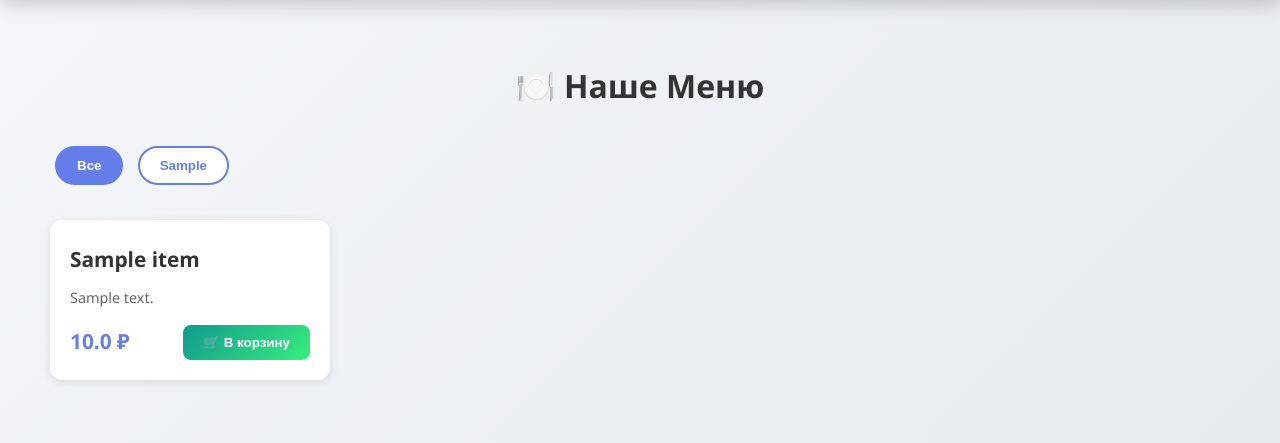
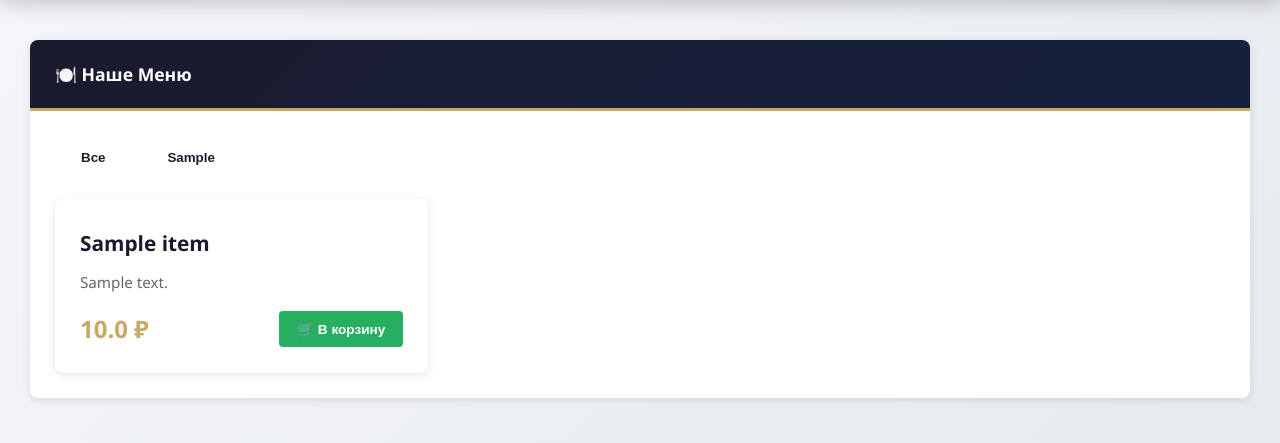
Before and after one commit to Maga-nan/cafe_manager, a Flask app: page /client in a window 1280 px wide. Shown: the part 70-513 px from the top of the page. Run offline with Flask 3, Linux system fonts and the light colour scheme; tables that the repository leaves empty hold one stand-in row (values such as "Sample post").

Commit message:
Update client_home.html

```diff
--- a/templates/client_home.html
+++ b/templates/client_home.html
@@ -2,48 +2,55 @@
 {% block title %}Меню - Кафе Менеджер{% endblock %}
 {% block content %}
 <div class="client-home">
-    <h1>🍽️ Наше Меню</h1>
-
+    <div class="card mb-20">
+        <div class="card-header">
+            🍽️ Наше Меню
+        </div>
+        <div class="card-body">
             <!-- Фильтр по категориям -->
-    <div class="category-filter" style="margin-bottom: 30px;">
-        <button class="filter-btn active" data-category="all">Все</button>
+            <div class="category-filter mb-20" style="display: flex; gap: 10px; flex-wrap: wrap;">
+                <button class="btn btn-secondary filter-btn active" data-category="all">Все</button>
                 {% for cat in categories %}
-        <button class="filter-btn" data-category="{{ cat[0] }}">{{ cat[0] }}</button>
+                <button class="btn btn-secondary filter-btn" data-category="{{ cat[0] }}">{{ cat[0] }}</button>
                 {% endfor %}
             </div>
 
             <!-- Сетка меню -->
-    <div class="menu-grid" style="display: grid; grid-template-columns: repeat(auto-fill, minmax(280px, 1fr)); gap: 20px;">
+            <div class="menu-grid">
                 {% for item in menu_items %}
-        <div class="menu-item" data-category="{{ item.category }}" style="background: white; border-radius: 12px; padding: 20px; box-shadow: 0 2px 10px rgba(0,0,0,0.1);">
-            <h3 style="margin: 0 0 10px 0; color: #333;">{{ item.name }}</h3>
-            <p style="color: #666; font-size: 0.9rem; margin-bottom: 15px;">{{ item.description or 'Без описания' }}</p>
+                <div class="menu-item" data-category="{{ item.category }}">
+                    <h3>{{ item.name }}</h3>
+                    <p style="color: #666; margin-bottom: 15px; font-size: 0.95rem;">{{ item.description or 'Без описания' }}</p>
                     <div style="display: flex; justify-content: space-between; align-items: center;">
-                <span style="font-size: 1.3rem; font-weight: 700; color: #667eea;">{{ item.price }} ₽</span>
-                <button class="add-to-cart" data-id="{{ item.id }}" data-name="{{ item.name }}" data-price="{{ item.price }}"
-                        style="background: linear-gradient(135deg, #11998e 0%, #38ef7d 100%); color: white; border: none; padding: 10px 20px; border-radius: 8px; cursor: pointer; font-weight: 600;">
+                        <span class="price">{{ item.price }} ₽</span>
+                        <button class="btn btn-success btn-sm add-to-cart"
+                                data-id="{{ item.id }}"
+                                data-name="{{ item.name }}"
+                                data-price="{{ item.price }}">
                             🛒 В корзину
                         </button>
                     </div>
                 </div>
                 {% endfor %}
             </div>
+        </div>
+    </div>
 
     <!-- Корзина -->
-    <div id="cart-panel" style="position: fixed; bottom: 20px; right: 20px; background: white; padding: 20px; border-radius: 12px; box-shadow: 0 4px 20px rgba(0,0,0,0.2); display: none; min-width: 300px;">
-        <h3 style="margin: 0 0 15px 0;">🛒 Корзина</h3>
-        <div id="cart-items"></div>
-        <div style="border-top: 2px solid #eee; margin-top: 15px; padding-top: 15px;">
-            <div style="display: flex; justify-content: space-between; font-weight: 700; font-size: 1.2rem;">
+    <div id="cart-panel" style="position: fixed; bottom: 30px; right: 30px; background: white; padding: 25px; border-radius: 8px; box-shadow: 0 10px 40px rgba(0,0,0,0.2); display: none; min-width: 350px; border-top: 4px solid var(--accent-gold);">
+        <h3 style="margin: 0 0 20px 0; color: var(--primary-dark);">🛒 Корзина</h3>
+        <div id="cart-items" style="max-height: 250px; overflow-y: auto;"></div>
+        <div style="border-top: 2px solid #eee; margin-top: 20px; padding-top: 20px;">
+            <div style="display: flex; justify-content: space-between; font-weight: 700; font-size: 1.3rem; color: var(--primary-dark);">
                 <span>Итого:</span>
                 <span id="cart-total">0 ₽</span>
             </div>
             <input type="number" id="table-number" placeholder="№ столика (необязательно)"
-                   style="width: 100%; padding: 10px; margin-top: 15px; border: 2px solid #ddd; border-radius: 8px;">
-            <button onclick="submitOrder()" style="width: 100%; background: linear-gradient(135deg, #667eea 0%, #764ba2 100%); color: white; border: none; padding: 15px; border-radius: 8px; margin-top: 15px; cursor: pointer; font-weight: 700; font-size: 1rem;">
+                   style="width: 100%; padding: 12px; margin-top: 15px; border: 2px solid #e0e0e0; border-radius: 4px; font-size: 1rem;">
+            <button onclick="submitOrder()" class="btn btn-primary" style="width: 100%; margin-top: 15px;">
                 ✅ Оформить заказ
             </button>
-            <button onclick="closeCart()" style="width: 100%; background: #f5f5f5; color: #666; border: none; padding: 10px; border-radius: 8px; margin-top: 10px; cursor: pointer;">
+            <button onclick="closeCart()" class="btn btn-secondary" style="width: 100%; margin-top: 10px;">
                 Закрыть
             </button>
         </div>
@@ -67,7 +74,12 @@ document.querySelectorAll('.add-to-cart').forEach(btn => {
         }
 
         updateCart();
-        alert(`${name} добавлен в корзину!`);
+
+        // Анимация кнопки
+        this.textContent = '✓ Добавлено';
+        setTimeout(() => {
+            this.textContent = '🛒 В корзину';
+        }, 1000);
     });
 });
 
@@ -77,7 +89,7 @@ function updateCart() {
     const cartPanel = document.getElementById('cart-panel');
 
     if (cart.length === 0) {
-        cartItems.innerHTML = '<p style="color: #999;">Корзина пуста</p>';
+        cartItems.innerHTML = '<p style="color: #999; text-align: center; padding: 20px;">Корзина пуста</p>';
         cartTotal.textContent = '0 ₽';
         cartPanel.style.display = 'none';
         return;
@@ -89,12 +101,12 @@ function updateCart() {
     cart.forEach((item, index) => {
         total += item.price * item.quantity;
         html += `
-            <div style="display: flex; justify-content: space-between; align-items: center; padding: 10px 0; border-bottom: 1px solid #eee;">
+            <div style="display: flex; justify-content: space-between; align-items: center; padding: 12px 0; border-bottom: 1px solid #eee;">
                 <div>
-                    <div style="font-weight: 600;">${item.name}</div>
-                    <div style="color: #999; font-size: 0.9rem;">${item.quantity} x ${item.price} ₽</div>
+                    <div style="font-weight: 600; color: var(--primary-dark);">${item.name}</div>
+                    <div style="color: #999; font-size: 0.9rem;">${item.quantity} × ${item.price} ₽</div>
                 </div>
-                <button onclick="removeFromCart(${index})" style="background: #ff4444; color: white; border: none; padding: 5px 10px; border-radius: 5px; cursor: pointer;">✕</button>
+                <button onclick="removeFromCart(${index})" style="background: var(--danger); color: white; border: none; padding: 6px 12px; border-radius: 4px; cursor: pointer; font-size: 0.85rem;">✕</button>
             </div>
         `;
     });
@@ -135,7 +147,6 @@ function submitOrder() {
     });
 }
 
-// Фильтр по категориям
 document.querySelectorAll('.filter-btn').forEach(btn => {
     btn.addEventListener('click', function() {
         document.querySelectorAll('.filter-btn').forEach(b => b.classList.remove('active'));
@@ -152,11 +163,4 @@ document.querySelectorAll('.filter-btn').forEach(btn => {
     });
 });
 </script>
-
-<style>
-.client-home { padding: 20px; }
-.client-home h1 { text-align: center; margin-bottom: 30px; color: #333; }
-.filter-btn { padding: 10px 20px; border: 2px solid #667eea; background: white; color: #667eea; border-radius: 25px; cursor: pointer; margin: 5px; font-weight: 600; }
-.filter-btn.active, .filter-btn:hover { background: #667eea; color: white; }
-</style>
 {% endblock %}
```
Lines whose indentation alone changed are shown as unchanged.
